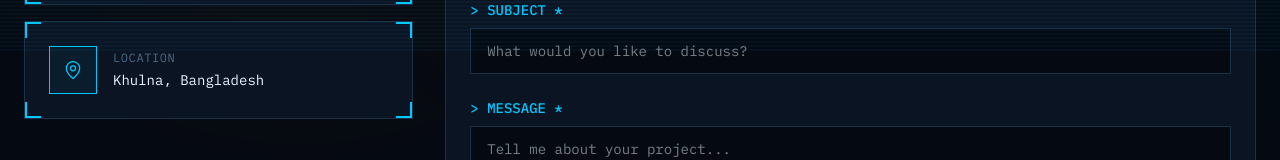
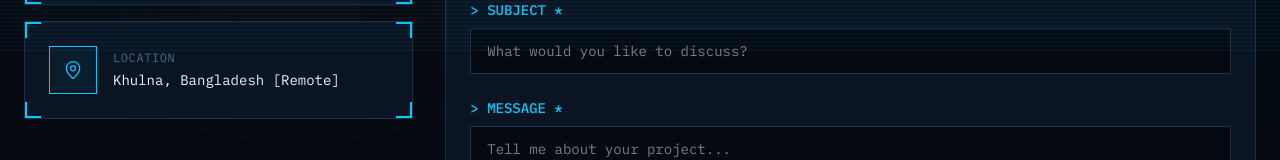
Before and after one commit to arfinrabbi/portfolio, a React (Vite) app: page /contact in a window 1280 px wide. Shown: the part 747-907 px from the top of the page. Built offline with nearby package versions, Linux system fonts and the light colour scheme.

Commit message:
Update ContactPage.tsx

```diff
--- a/src/app/pages/ContactPage.tsx
+++ b/src/app/pages/ContactPage.tsx
@@ -8,7 +8,7 @@ import { Mail, Phone, Globe, MapPin, Send } from 'lucide-react';
 const contactInfo = [
   { icon: Mail, label: 'EMAIL', value: 'arfinrabbi@email.com', link: 'mailto:arfinrabbi@email.com' },
   { icon: Phone, label: 'PHONE', value: '+880 1973 119795', link: 'tel:+8801973119795' },
-  { icon: MapPin, label: 'LOCATION', value: 'Khulna, Bangladesh', link: null },
+  { icon: MapPin, label: 'LOCATION', value: 'Khulna, Bangladesh [Remote]', link: null },
 ];
 
 const socialLinks = [
```
